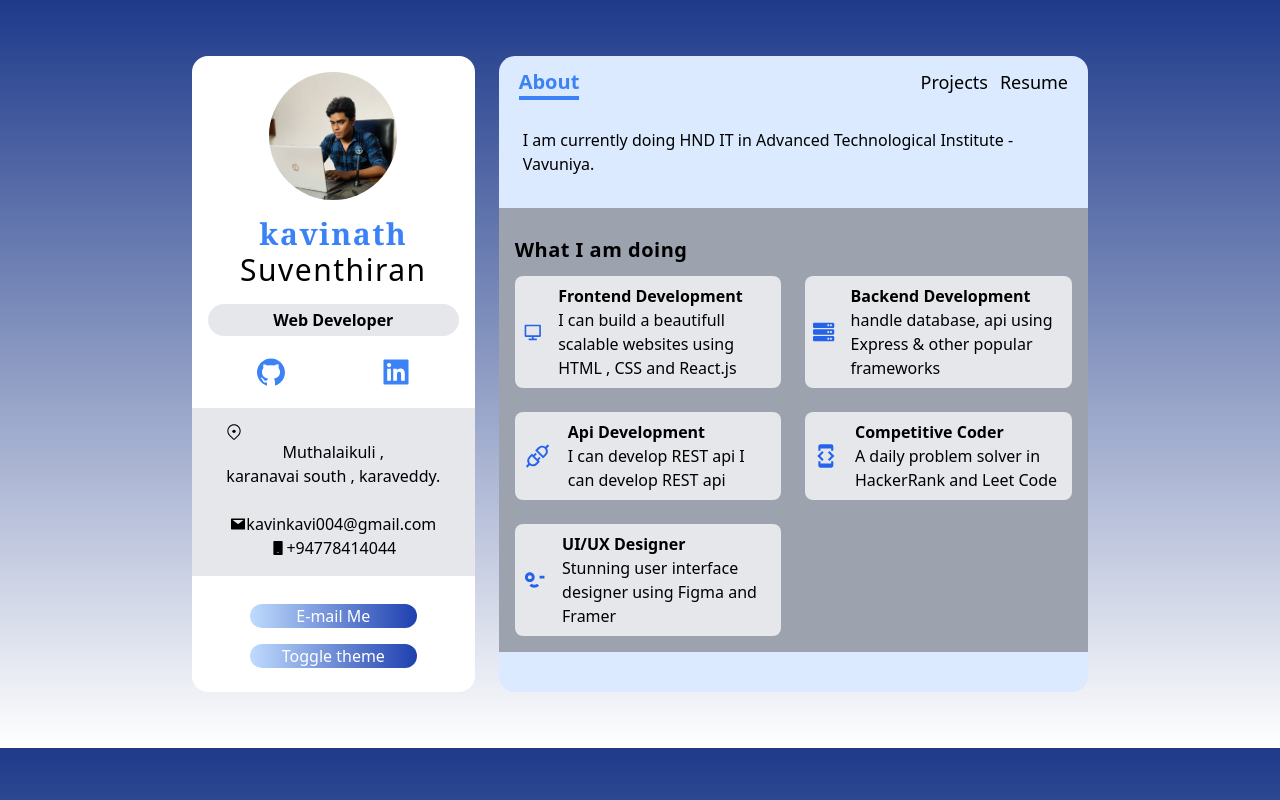
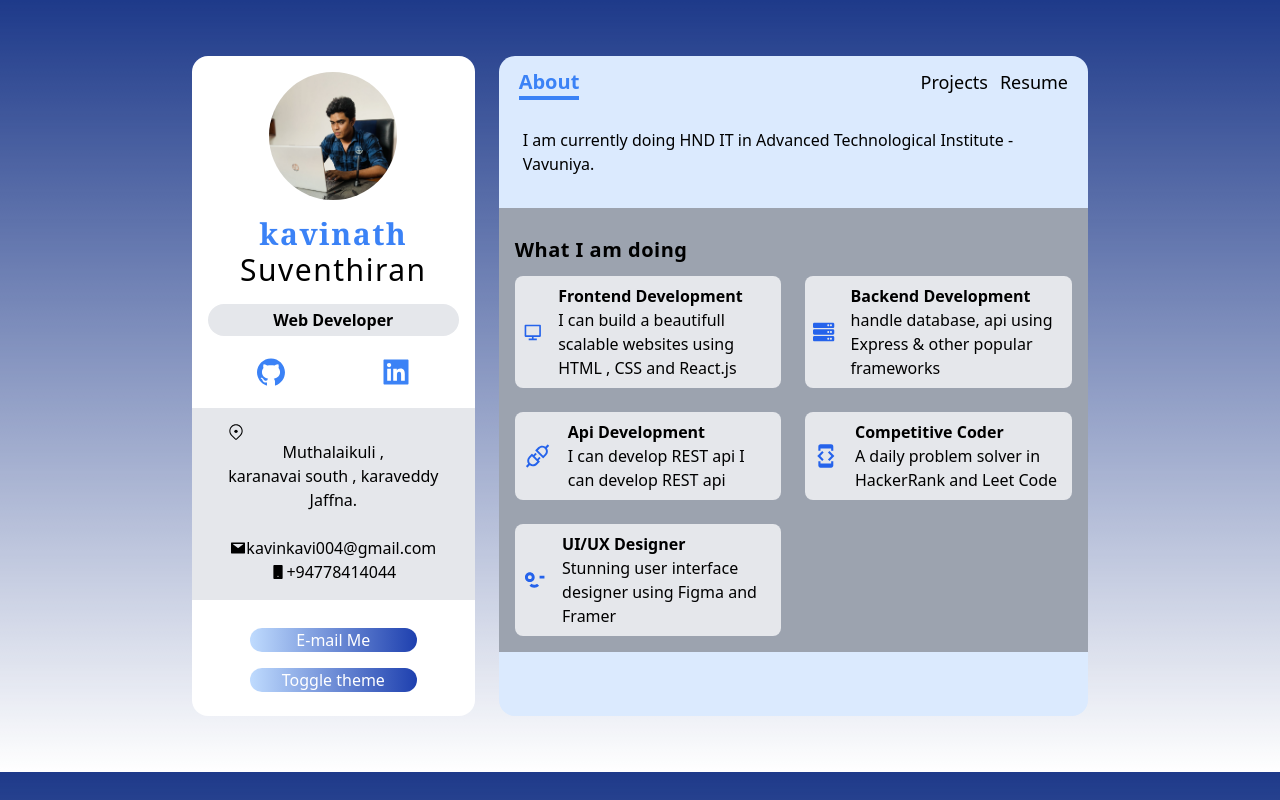
Before and after one commit to Kh1004/portfolio, a Next.js app: page / in a window 1280 px wide. Built offline with nearby package versions, Linux system fonts and the light colour scheme.

Commit message:
Update Sidebar.tsx

```diff
--- a/src/app/componants/Sidebar.tsx
+++ b/src/app/componants/Sidebar.tsx
@@ -28,7 +28,7 @@ export default function Sidebar(){
           </div>
           <div className="py-4 my-5 bg-gray-200  dark:bg-gray-900 dark:text-white" style={{marginLeft:'-1rem',marginRight:'-1rem'}}>
             <div className="flex items-center justify-center">
-              <span><GoLocation/>Muthalaikuli , <br></br>karanavai south , karaveddy.</span>
+              <span><GoLocation/>Muthalaikuli , <br></br>karanavai south , karaveddy <br></br>Jaffna.</span>
             </div><br/>
             <p className="flex items-center justify-center"><AiFillMail/> kavinkavi004@gmail.com</p>
             <p className="flex items-center justify-center"><AiFillMobile/>+94778414044</p>
```
